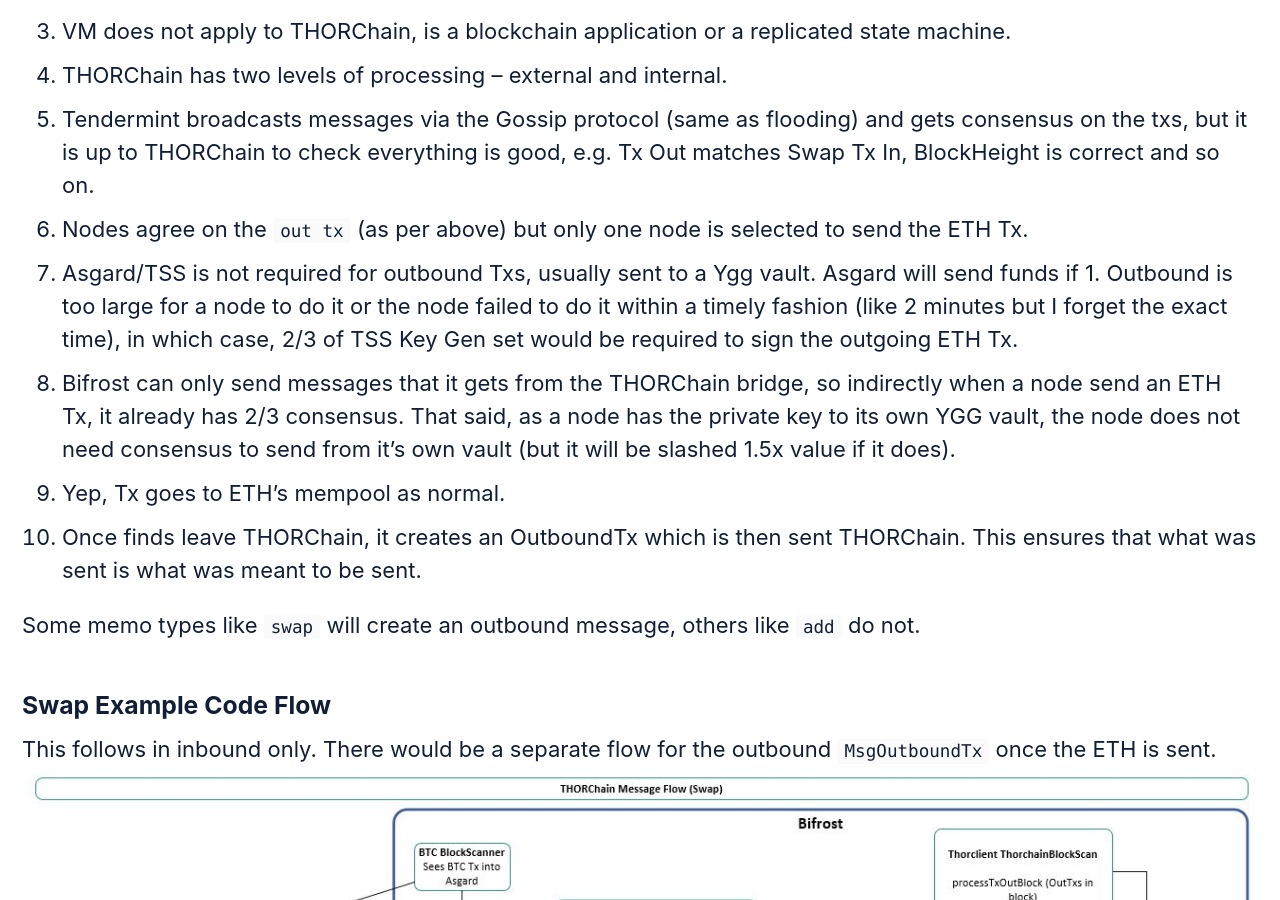
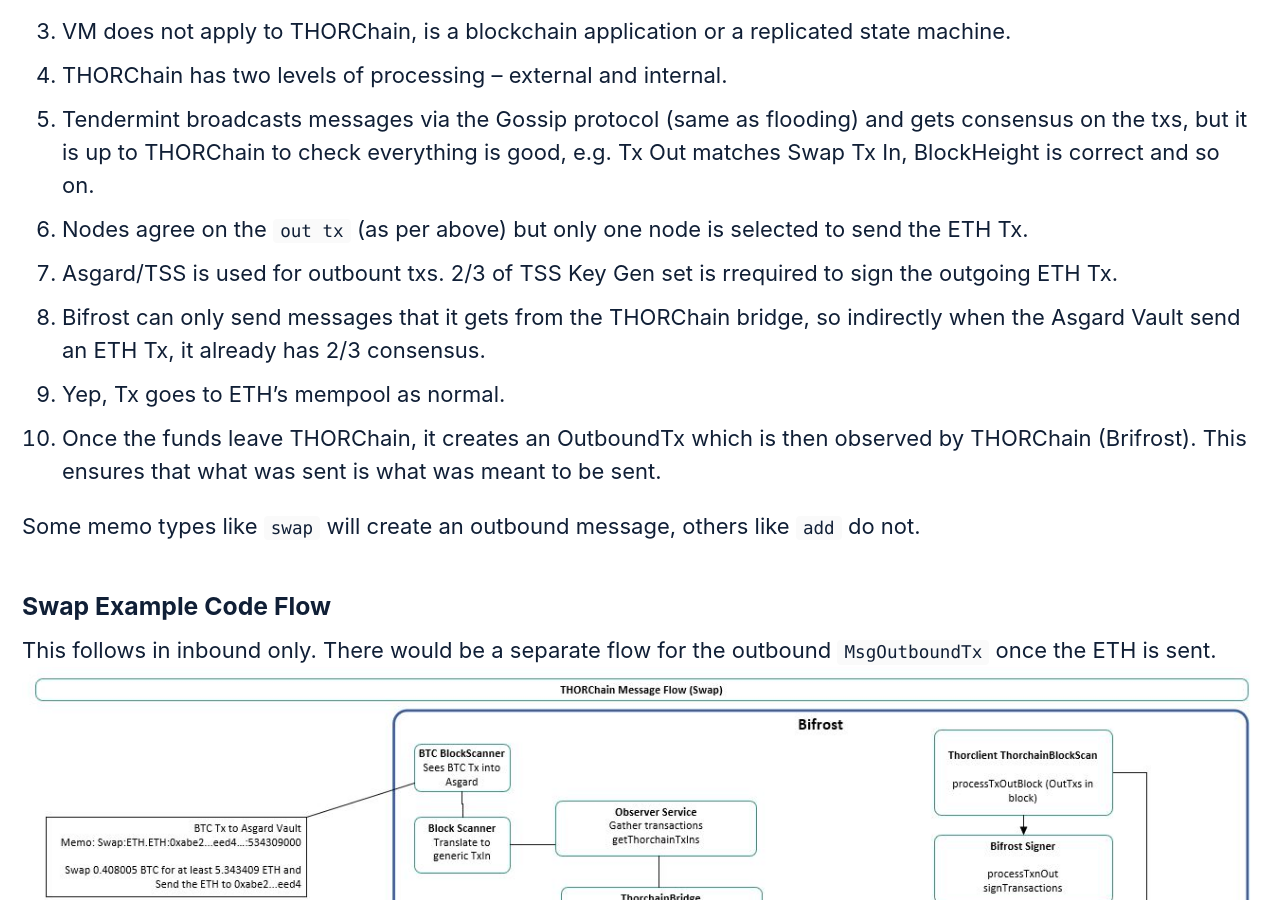
Before and after one commit to GrassRootsCrypto/GrassRootsCrypto.github.io, a Jekyll site: the page built from _pages/ThorchainDiagrams.md, in a window 1280 px wide and 900 px high, scrolled down 2457 px. Built offline with Jekyll 4.4.1, drawn with Linux system fonts in a browser that asks for light colours; cached includes are drawn as plain includes; some of the changed text lies outside the part shown.

Commit message:
updates to text

````diff
--- a/_pages/ThorchainDiagrams.md
+++ b/_pages/ThorchainDiagrams.md
@@ -29,10 +29,10 @@
 1. THORChain has two levels of processing – external and internal.
 1. Tendermint broadcasts messages via the Gossip protocol (same as flooding) and gets consensus on the txs, but it is up to THORChain to check everything is good, e.g. Tx Out matches Swap Tx In, BlockHeight is correct and so on.
 1. Nodes agree on the `out tx` (as per above) but only one node is selected to send the ETH Tx.
-1. Asgard/TSS is not required for outbound Txs, usually sent to a Ygg vault. Asgard will send funds if 1. Outbound is too large for a node to do it or the node failed to do it within a timely fashion (like 2 minutes but I forget the exact time), in which case, 2/3 of TSS Key Gen set would be required to sign the outgoing ETH Tx.
-1. Bifrost can only send messages that it gets from the THORChain bridge, so indirectly when a node send an ETH Tx, it already has 2/3 consensus. That said, as a node has the private key to its own YGG vault, the node does not need consensus to send from it's own vault (but it will be slashed 1.5x value if it does).
+1. Asgard/TSS is used for outbount txs. 2/3 of TSS Key Gen set is rrequired to sign the outgoing ETH Tx.
+1. Bifrost can only send messages that it gets from the THORChain bridge, so indirectly when the Asgard Vault send an ETH Tx, it already has 2/3 consensus.
 1. Yep, Tx goes to ETH’s mempool as normal.
-1. Once finds leave THORChain, it creates an OutboundTx which is then sent THORChain. This ensures that what was sent is what was meant to be sent.
+1. Once the funds leave THORChain, it creates an OutboundTx which is then observed by THORChain (Brifrost). This ensures that what was sent is what was meant to be sent.
 
 Some memo types like `swap` will create an outbound message, others like `add` do not.
 
@@ -58,25 +58,27 @@
 In handler.go there are various ways of receiving incoming. You basically have Bifrost observations that require 2/3 consensus, cli node functions (require auth), and the two generic ones (i.e. supported by Ledger): ~`MsgSend` and `MsgDeposit`
 
 ```go
-// consensus handlers
+// Consensus handlers - can only be sent by addresses in
+//   the active validator set.
 m[MsgTssPool{}.Type()] = NewTssHandler(mgr)
 m[MsgObservedTxIn{}.Type()] = NewObservedTxInHandler(mgr)
 m[MsgObservedTxOut{}.Type()] = NewObservedTxOutHandler(mgr)
 m[MsgTssKeysignFail{}.Type()] = NewTssKeysignHandler(mgr)
 m[MsgErrataTx{}.Type()] = NewErrataTxHandler(mgr)
-m[MsgMimir{}.Type()] = NewMimirHandler(mgr)
 m[MsgBan{}.Type()] = NewBanHandler(mgr)
 m[MsgNetworkFee{}.Type()] = NewNetworkFeeHandler(mgr)
+m[MsgSolvency{}.Type()] = NewSolvencyHandler(mgr)
 
 // cli handlers (non-consensus)
+m[MsgMimir{}.Type()] = NewMimirHandler(mgr)
 m[MsgSetNodeKeys{}.Type()] = NewSetNodeKeysHandler(mgr)
 m[MsgSetVersion{}.Type()] = NewVersionHandler(mgr)
 m[MsgSetIPAddress{}.Type()] = NewIPAddressHandler(mgr)
+m[MsgNodePauseChain{}.Type()] = NewNodePauseChainHandler(mgr)
 
 // native handlers (non-consensus)
 m[MsgSend{}.Type()] = NewSendHandler(mgr)
 m[MsgDeposit{}.Type()] = NewDepositHandler(mgr)
-m[MsgSolvency{}.Type()] = NewSolvencyHandler(mgr)
 ```
 
 External Message Mapping for the THORChain Module. These are received and routed by the `ExternalHandler`.
````
Also changed, not shown: other parts of _pages/ThorchainDiagrams.md (+40 -35 lines).
